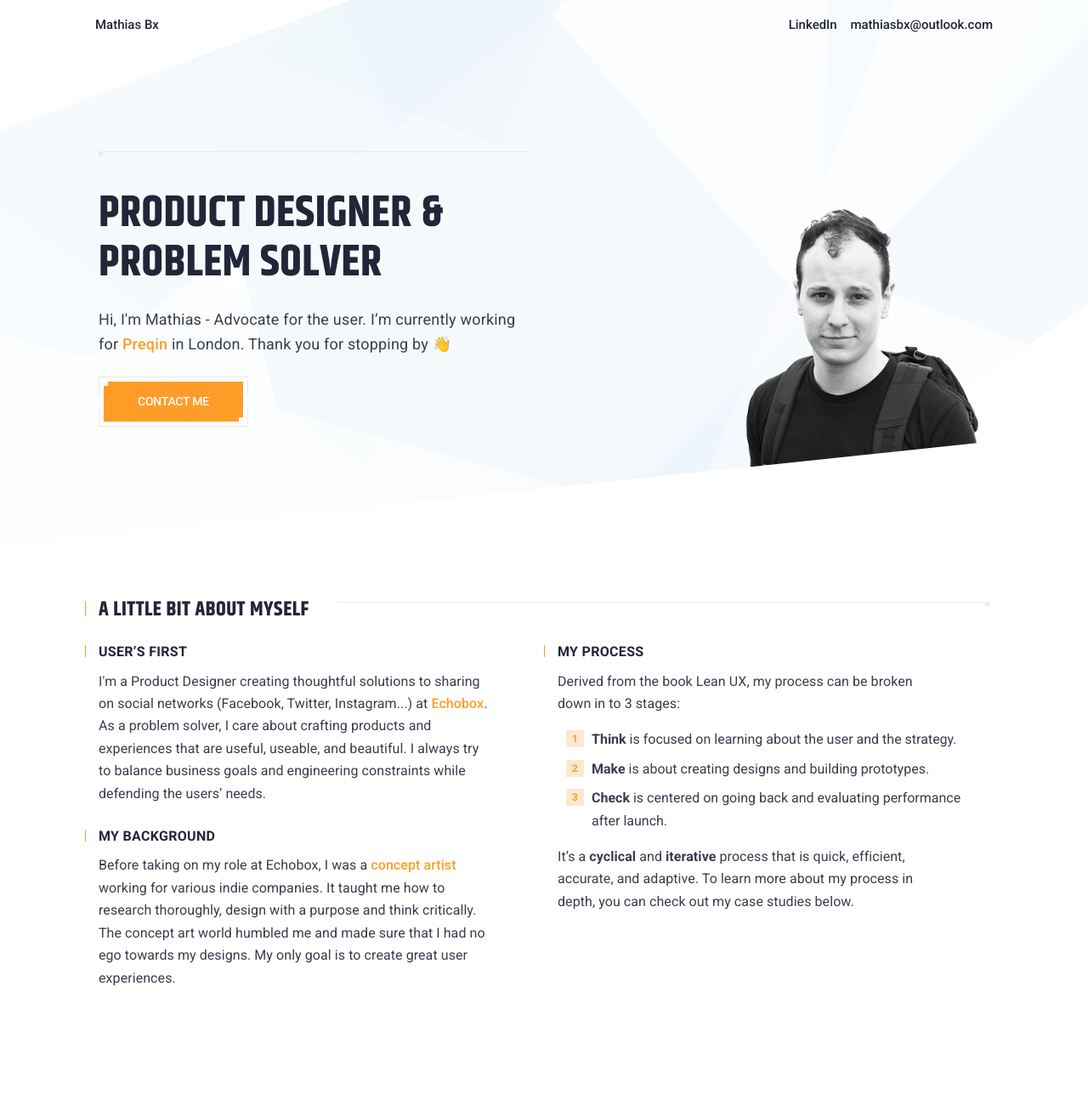
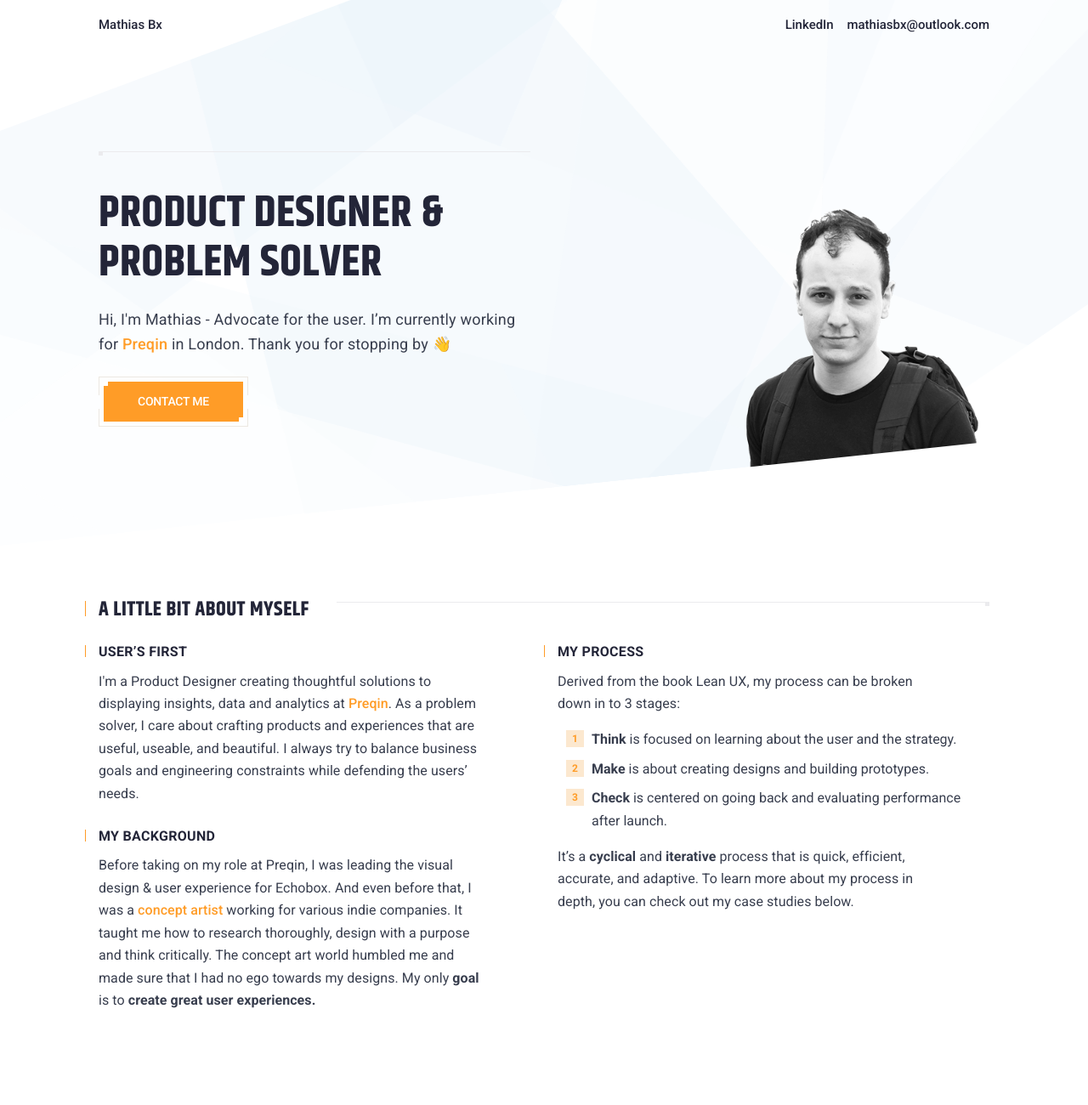
Before and after one commit to mathias-bx/portfolio, a plain HTML site: page index.html in a window 1280 px wide. Shown: the top 1300 px of the page at 85% size. Drawn offline with Linux system fonts and the light colour scheme.

Commit message:
Updated bio

```diff
--- a/css/styles.scss
+++ b/css/styles.scss
@@ -476,8 +476,8 @@ a {
 
   &__logo,
   &__links {
-    padding-left: 12px;
-    padding-right: 12px;
+    padding-left: 16px;
+    padding-right: 16px;
   }
 
   &__links {
--- a/index.html
+++ b/index.html
@@ -73,18 +73,18 @@
           <div class="row--xs">
             <h4>User’s first</h4>
             <p class="section__copy">
-              I'm a Product Designer creating thoughtful solutions to sharing on social networks (Facebook, Twitter, Instagram...) at
-              <a href="https://www.echobox.com/" target="_blank">Echobox</a>. As a problem solver, I care about crafting products and experiences that are
-              useful, useable, and beautiful. I always try to balance business goals and engineering constraints while defending the users’ needs.
+              I'm a Product Designer creating thoughtful solutions to displaying insights, data and analytics at
+              <a href="https://www.Preqin.com/" target="_blank">Preqin</a>. As a problem solver, I care about crafting products and experiences that are useful,
+              useable, and beautiful. I always try to balance business goals and engineering constraints while defending the users’ needs.
             </p>
           </div>
           <div class="row--xs">
             <h4>My background</h4>
             <p class="section__copy">
-              Before taking on my role at Echobox, I was a
+              Before taking on my role at Preqin, I was leading the visual design & user experience for Echobox. And even before that, I was a
               <a href="concept.html">concept artist</a> working for various indie companies. It taught me how to research thoroughly, design with a purpose and
-              think critically. The concept art world humbled me and made sure that I had no ego towards my designs. My only goal is to create great user
-              experiences.
+              think critically. The concept art world humbled me and made sure that I had no ego towards my designs. My only <strong>goal</strong> is to
+              <strong> create great user experiences. </strong>
             </p>
           </div>
         </div>
```
Also changed, not shown: css/styles.css.
